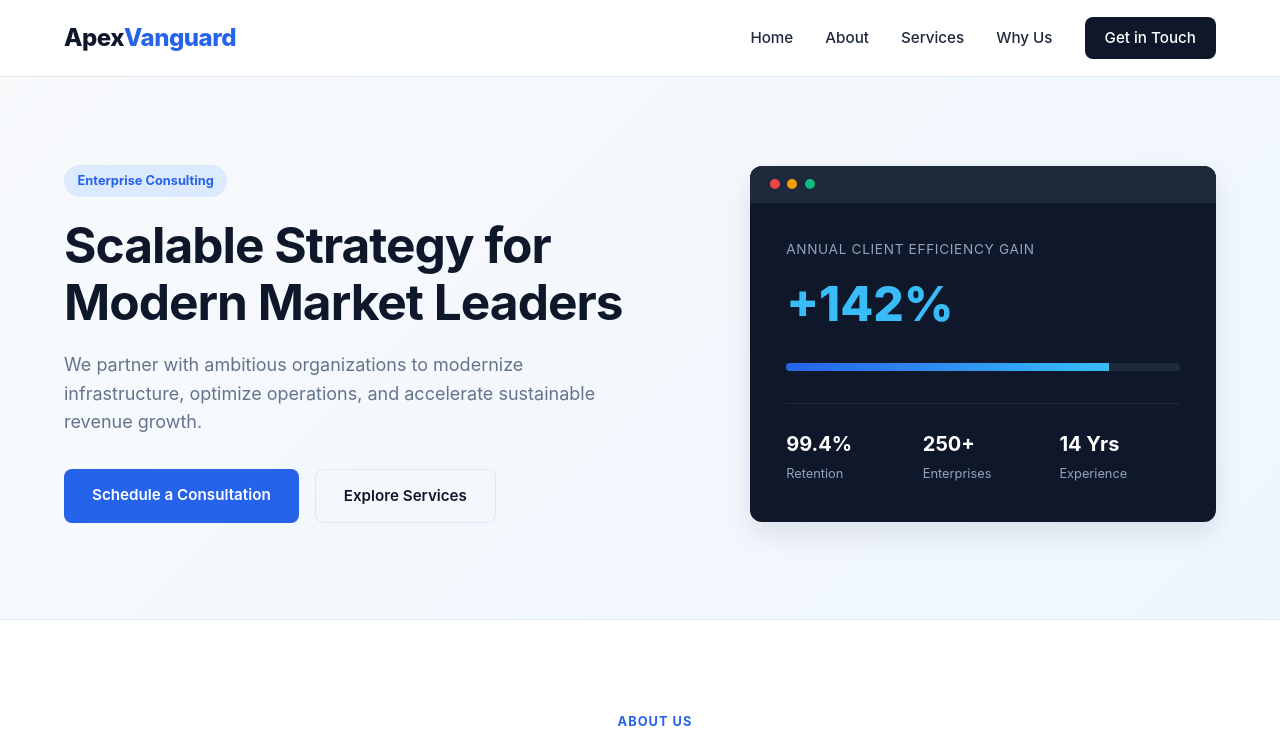
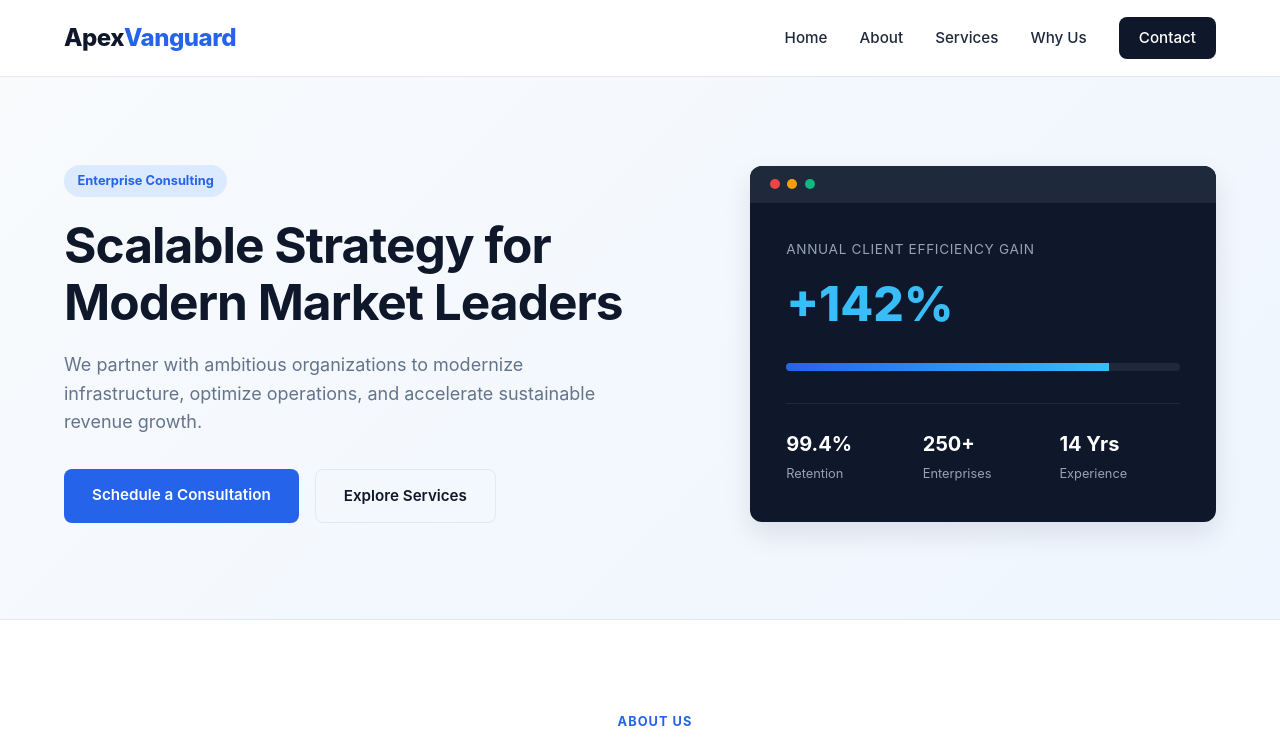
Before and after one commit to Razdanfah/Company-website, a plain HTML site: page index.html in a window 1280 px wide. Shown: the top 739 px of the page. Drawn offline with Linux system fonts and the light colour scheme.

Commit message:
Change 'Get in Touch' to 'Contact' in navigation

```diff
--- a/index.html
+++ b/index.html
@@ -27,7 +27,7 @@
         <a href="#about">About</a>
         <a href="#services">Services</a>
         <a href="#why-us">Why Us</a>
-        <a href="#contact" class="nav-btn">Get in Touch</a>
+        <a href="#contact" class="nav-btn">Contact</a>
       </nav>
     </div>
   </header>
```
